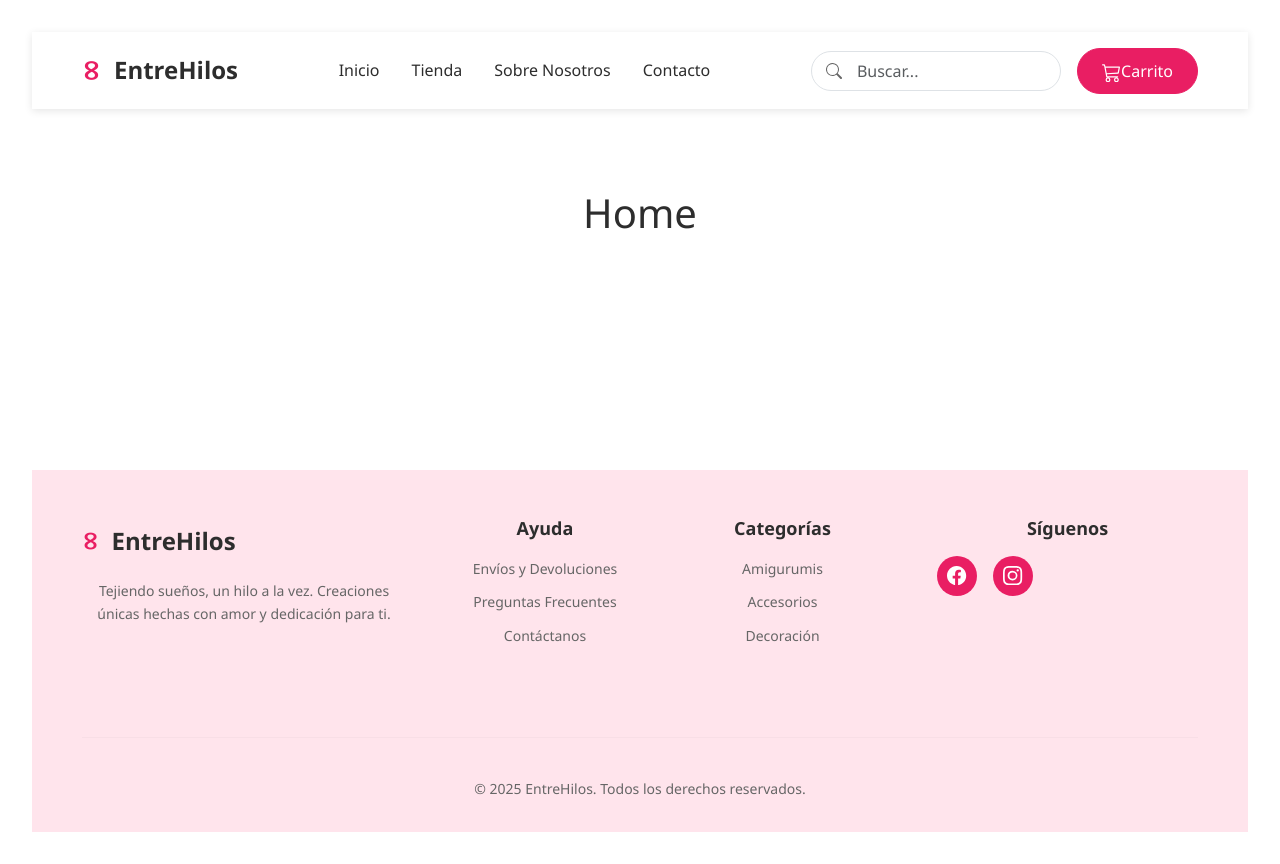
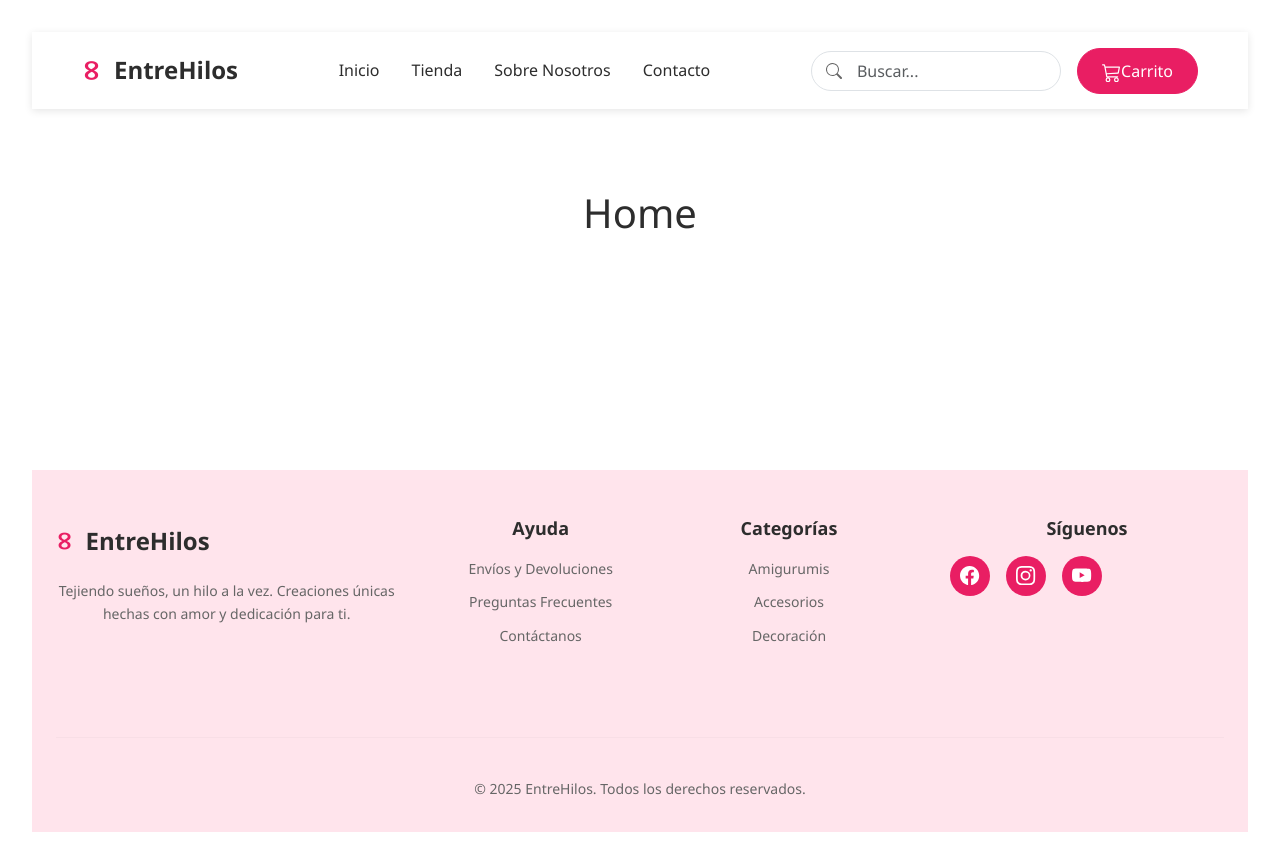
Before and after one commit to Pabloczurylo/EntreHilos, a React (Vite) app: page / in a window 1280 px wide. Built offline with nearby package versions, Linux system fonts and the light colour scheme.

Commit message:
Cambie el container por container fluid

```diff
--- a/src/components/layout/Footer.jsx
+++ b/src/components/layout/Footer.jsx
@@ -6,7 +6,8 @@ import './Footer.css';
 const Footer = () => {
   return (
     <footer className="footer">
-      <Container>
+      {/* MODIFICADO: Cambiado Container por Container fluid para ocupar todo el ancho */}
+      <Container fluid className="px-4">
         <Row className="footer-content">
           {/* Columna 1: Logo y descripción */}
           <Col lg={4} md={6} className="mb-4">
@@ -75,6 +76,15 @@ const Footer = () => {
               >
                 <BsInstagram />
               </a>
+              <a
+                href="https://youtube.com"
+                target="_blank"
+                rel="noopener noreferrer"
+                className="social-link"
+                aria-label="YouTube"
+              >
+                <BsYoutube />
+              </a>
             </div>
           </Col>
         </Row>
```
